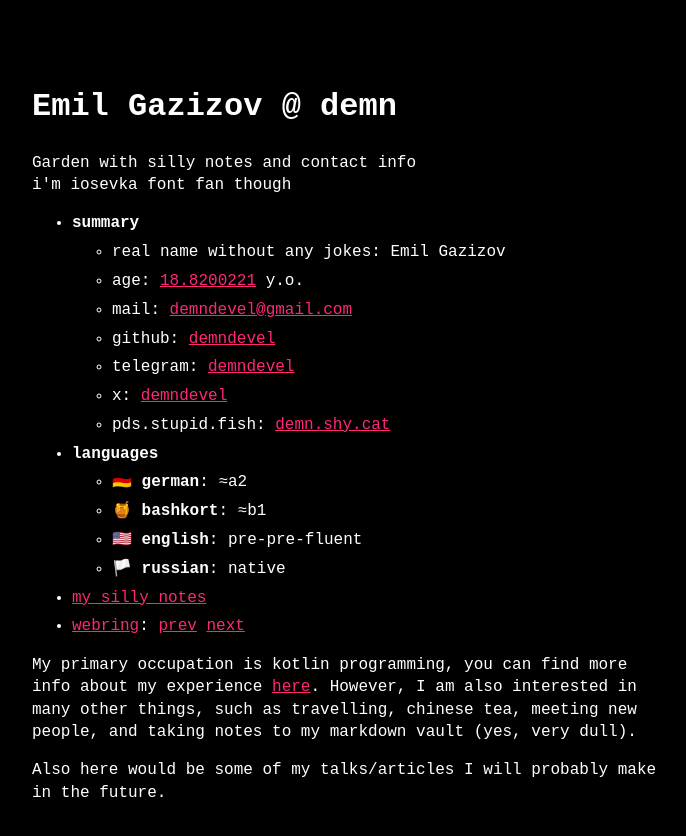
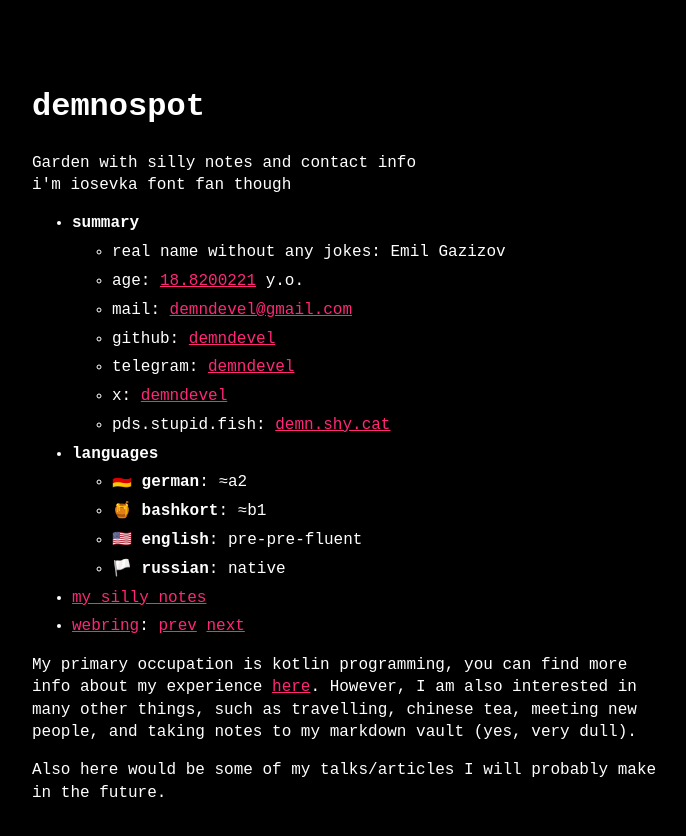
Before and after one commit to demndevel/demndevel.github.io, a Jekyll site: the page built from index.md, in a window 1280 px wide. Shown: the top 836 px of the page, without its empty margins (288-974 px from the left). Built offline with Jekyll 4.4.1, drawn with Linux system fonts in a browser that asks for light colours; some web fonts are replaced.

Commit message:
upd title

```diff
--- a/_config.yml
+++ b/_config.yml
@@ -1,4 +1,4 @@
-title: Emil Gazizov @ demn # name of the site
+title: demnospot # name of the site
 author: demn demov # name of site's author
 email: demndevel@gmail.com # email of site's author
 url: https://demn.dev # root address of the site
```
